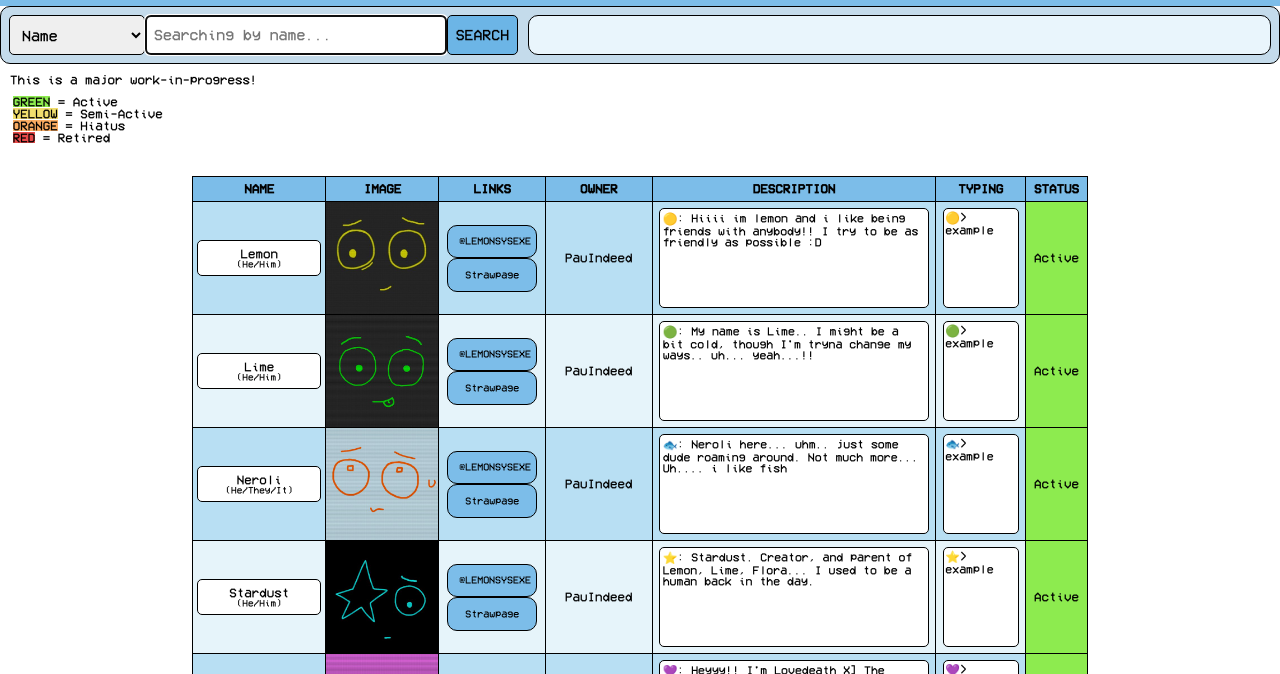
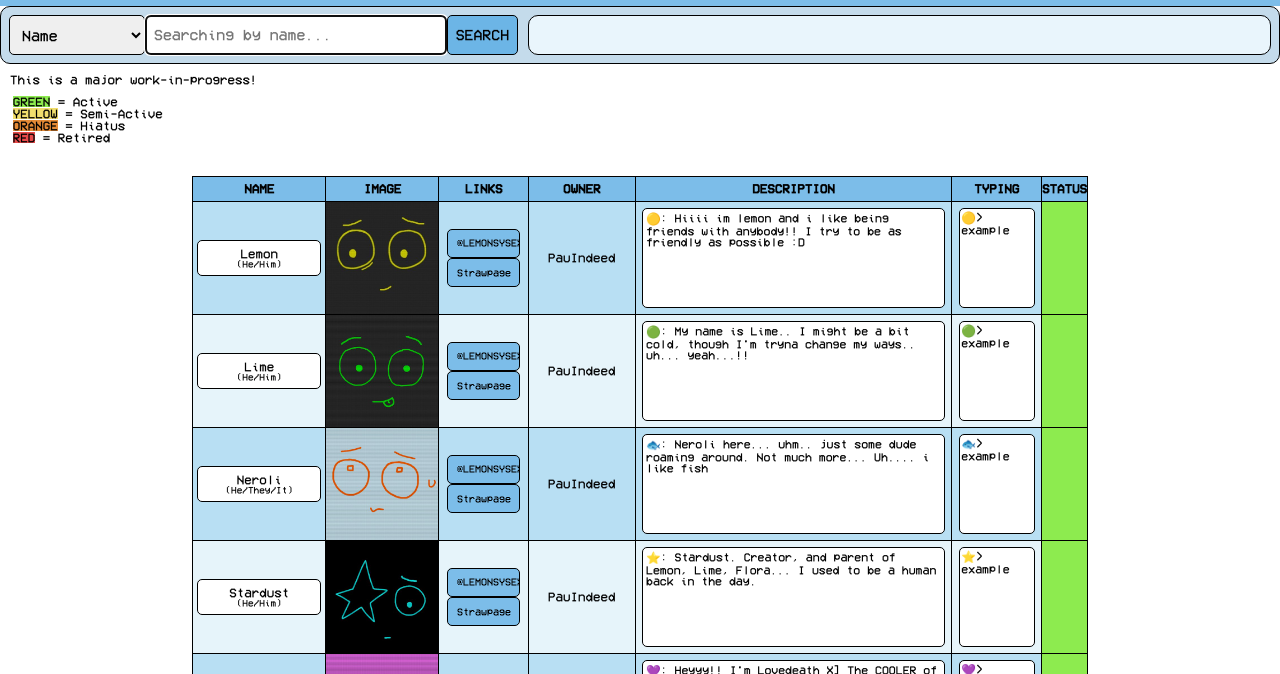
Before and after one commit to jacques-ladder/computerlingsdb, a plain HTML site: page index.html in a window 1280 px wide. Shown: the part 64-738 px from the top of the page. Drawn offline with Linux system fonts and the light colour scheme.

Commit message:
viewy entry, tweaks to db table css

```diff
--- a/db.js
+++ b/db.js
@@ -62,8 +62,8 @@ function mobile() {
     document.querySelector("#search").style.width = "100%";
   }
   if (BANNER !== null) {
-    var website_name = BANNER.querySelector("h2")
-    website_name.style.display = "none"
+    var website_name = BANNER.querySelector("h2");
+    website_name.style.display = "none";
   }
 }
 const isMobile = mobile_check()
@@ -176,6 +176,7 @@ function rows() {
         break;
     }
     cell.style.backgroundColor = bg;
+    cell.innerHTML = "";
   }
 }
 function center() {
@@ -395,7 +396,7 @@ function initialize(page) { // we're calling this function the moment the html b
   newEntry([`evadus`                , [`Evadus`,``],`evadus.jpg`,[[`@ai_test_evadus`,`https://x.com/ai_test_evadus`],[`Strawpage`,`https://evadus.straw.page/`]],`LagTech`,`🖥️> Hi, Im Evadus! i like tech i guess.`,`🖥️> Sample text`,`Semi-active`]);
   newEntry([`malic`                 , [`Malic`,`She/It`],`malic.jpg`,[[`@malicisoverlord`,`https://x.com/malicisoverlord`],[`Strawpage`,`https://malicisyournewoverlord.straw.page`]],`GarnetSoEpic`,`HELLO!!!! THIS IS YOUR FUTURE OVERLORD SPEAKING!!!!! I PROMISE TO RULE TO WORLD IN THE FUTURE!!!`,`SAMPLE TEXT`,`Active`]);
   newEntry([`henchman`              , [`Henchman`,`He/Any`],`henchman.jpg`,[[`@malicisoverlord`,`https://x.com/malicisoverlord`],[`Strawpage`,`https://malicisyournewoverlord.straw.page`]],`GarnetSoEpic`,`/H-Hello everyone... I'm Henchman... C-Created from Malic, my purpose is to assist Malic.../`,`/Sample text/`,`Active`]);
-  newEntry([`bliade`                , [`Bliade`,`It/Any`],`bliade.jpg`,[[`@Y0UW1LLB0WD0WN`,`https://x.com/Y0UW1LLB0WD0WN`],[``,`https://-313.straw.page`]],`GarnetSoEpic`,`17'5600D705333V3RY0N3H3R3.1MBL14D3.B0WD0WN70M3.`,`54MPL373X7`,`Active`]);
+  newEntry([`bliade`                , [`Bliade`,`It/Any`],`bliade.jpg`,[[`@Y0UW1LLB0WD0WN`,`https://x.com/Y0UW1LLB0WD0WN`],[`Strawpage`,`https://-313.straw.page`]],`GarnetSoEpic`,`17'5600D705333V3RY0N3H3R3.1MBL14D3.B0WD0WN70M3.`,`54MPL373X7`,`Active`]);
   newEntry([`boz`                   , [`Boz`,`He/Him`],`boz.jpg`,[[`@BoztheCharacter`,`https://x.com/BoztheCharacter`],[`Strawpage`,`https://bozlabsnew.straw.page/`]],`BozLabs`,`A chaos loving moron who’s died too many times`,`⚛️: Heyo, Boz here!`,`Semi-active`]);
   newEntry(['spec_(blue_text)'      , ['Spec (Blue Text)','He/Him'],'spec_(blue_text).jpg',[['@BoztheCharacter','https://x.com/BoztheCharacter'],['Strawpage','https://bozlabsnew.straw.page/']],'BozLabs','The former admin of the Boz account turned character. Has control over the world that Boz resides in.','*️⃣: Hello… I’m not really a typical computerling… I probably shouldn’t even be here…','Semi-active']);
   newEntry(['matrix'                , ['Matrix','He/they'],'matrix.jpg',[['@M4tr1x_V1','https://x.com/M4tr1x_V1'],['StrawPage','https://matriv16.straw.page']],'Glacier','A facilities ai lab assistant. Friendly and eager to help and talk, unfortunate deep need to be useful and wanted with a fear of being abandoned. Currently sharing their devices with a secondary ai they took over the role of.','🔋> welcome to site 035 of cerebraxa labs','Active']);
@@ -412,6 +413,7 @@ function initialize(page) { // we're calling this function the moment the html b
   newEntry(['willow'                , ['Willow','He/him'],'willow.jpg',[['@NekoShelly','https://x.com/NekoShelly'],['Strawpage','https://nekoshelly.straw.page/']],'Shelly','Willow: "Hello. My name is Willow and I am a sentient computer, obviously..."','Willow: "I have my name before the quotation marks, I often use ellipsis and I usually speak in a fancy way..."','Active']);
   newEntry(['renamed'               , ['RENAMED','He/him'],'renamed.jpg',[['@UNTITLED366039','https://x.com/UNTITLED366039'],['[STRAWPAGE]','https://filenotfoun.straw.page']],'[Alexander.]','🔳: H E LL O. MY N AM E IS [RENAMED]','🔳>> T HE [QUICK] B RO WN  F OX [JUMPS] O VE R  T HE [LAZY] D OG','Active']);
   newEntry([`viewer`                , [`VIEWER`,`Any/All`],`viewer.jpg`,[[`@THE_VIEWER_9`,`https://x.com/THE_VIEWER_9`]],`(anonymous)`,`print("HELLO, WORLD! I AM VIEWER, AND MY GOAL IS TO SPREAD AND MULTIPLY, LIKE ANY GOOD VIRUS. I HAVE INFECTED 6 OR SO COMPUTERS, ITS HARD FOR ME TO REMEMBER! I HAVE BURROWED INTO VIEWY, AND I AM USING HIM AS A HOST BECAUSE I AM POWERLESS WITHOUT ONE.")`,`print("SAMPLE TEXT")`,`Semi-active`]);
+  newEntry([`viewy`                 , [`Viewy`,`Any/All`],`viewy.jpg`,[[`@THE_VIEWER_9`,`https://x.com/THE_VIEWER_9`]],`Anonymous`,`("Hey guys, Viewy here, I'm your run-of-the-mill Program in charge of safekeeping my assigned workplace from any bad actors and I am TOTALLY the best at it trust, Got infected by Viewer tho,, sad,,,,")`,`("Sample Test")`,`Semi-active`])
   switch (page) {
     case "database":
       table();
@@ -712,7 +714,7 @@ function placeholder_by_category() {
 
 function fun() {
   let output = document.querySelector("#output");
-  let category = document.querySelector("#randomizer_category").value;
+  //let category = document.querySelector("#randomizer_category").value;
 
   var selection = [];
   var random
--- a/index.html
+++ b/index.html
@@ -39,7 +39,7 @@
     <p id="temporary key area remove later" style="margin-left: 1vw">
       <mark style="background-color: #8deb4f;">GREEN</mark> = Active<br>
       <mark style="background-color: #f1de6d;">YELLOW</mark> = Semi-Active<br>
-      <mark style="background-color: #faac62;">ORANGE</mark> = Hiatus<br>
+      <mark style="background-color: #e48a36;">ORANGE</mark> = Hiatus<br>
       <mark style="background-color: #e74a4a;">RED</mark> = Retired
     </p><br>
     <div id="wrapper">
--- a/style.css
+++ b/style.css
@@ -20,7 +20,7 @@
   --two-cell            : calc(var(--db_width) * 0.2);
   --font-size-all       : clamp(0.4rem, 1vw, 1rem);
   --font-size_td        : clamp(0.4rem, 1vw, 1rem);
-  --font-size-link      : clamp(0.4rem, 0.8vw, 1rem);
+  --font-size-link      : clamp(0.1rem, 0.8vw, 1rem);
   --font-size-search    : 0.95rem;
   --search_bar_height   : 58px;
   --border              : 1px solid #000;
@@ -342,8 +342,8 @@ input.search_bar {
   border-bottom: var(--border_db);
   border-right: var(--border_db);
 }
-#db tbody td div {
-  max-height: var(--standard_image_size)
+td > div {
+  max-height: var(--standard_image_size);
 }
 #db td:first-child, #db thead:first-child {
   border-left: var(--border_db);
@@ -374,7 +374,7 @@ img.photo {
 td.photo {
   padding     : 0;
   max-width   : var(--standard_image_size);
-  max-height: var(--standard_image_size);
+  max-height  : var(--standard_image_size);
   width       : var(--standard_image_size);
 }
 td.name {
@@ -409,17 +409,19 @@ td.account {
   padding     : var(--standard_padding);
   max-width   : var(--one-cell);
   width       : var(--one-cell);
+  box-sizing: border-box;
 }
 .links > a{
   background-color: var(--blue);
   color:black;
-  border-radius: 10px;
+  border-radius: 5px;
   border: 1px solid;
   padding: 12%;
   text-decoration: none;
   text-align: center;
   font-size: var(--font-size-link);
   overflow: hidden;
+  white-space: nowrap;
 }
 .links > a:hover{
   color:white;
@@ -430,6 +432,7 @@ td.account {
 .links {
   display: flex;
   flex-direction: column;
+  box-sizing: border-box;
 }
 
 td.typing {
@@ -490,10 +493,9 @@ td.description div textarea {
 td.status {
   padding     : var(--standard_padding);
   max-width   : 5%;
-  width   : 5%;
+  width       : 5%;
   word-wrap   : normal;
   text-align  : center;
-  max-width   : var(--one-cell);
 }
 td.INVALID {
   padding     : var(--standard_padding);
```
Also changed, not shown: petition.html (+1 -1 lines), assets/photos/viewy.jpg (added).
